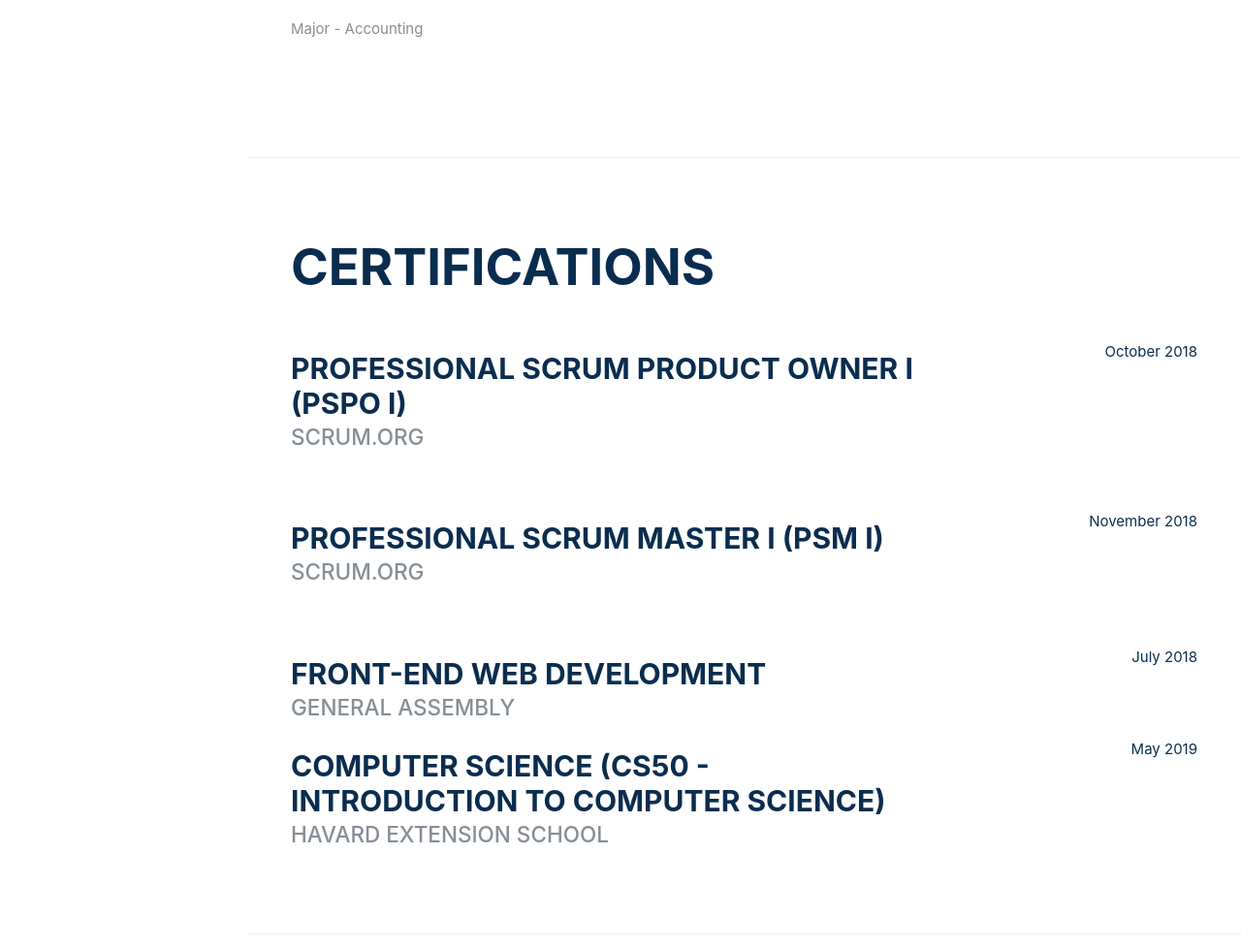
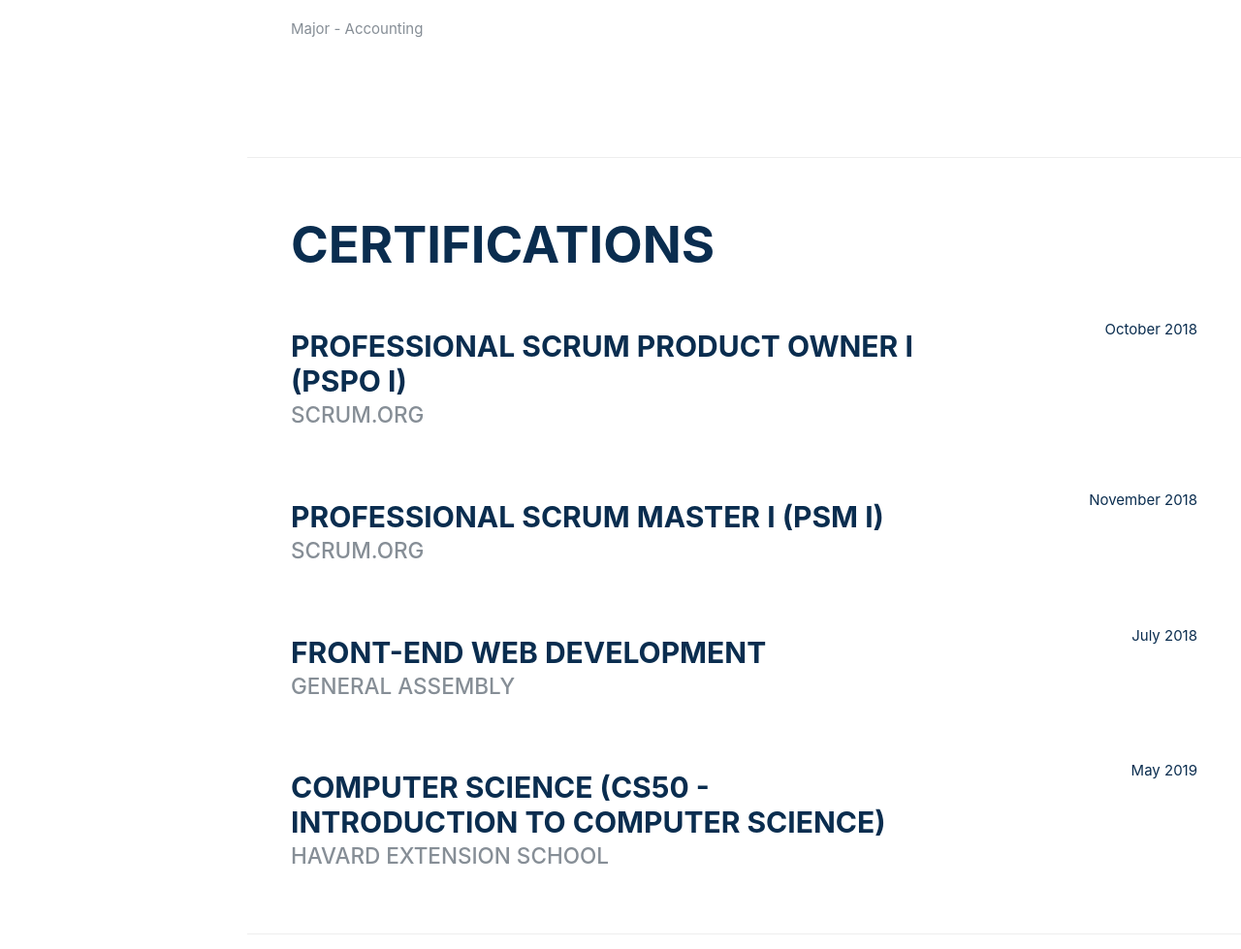
Before and after one commit to Sapanraval/finalproject, a Flask app: page / in a window 1280 px wide. Shown: the part 2807-3786 px from the top of the page at 97% size. Run offline with Flask 2, Linux system fonts and the light colour scheme; some libraries are stand-ins or nearby versions; some web fonts are replaced.

Commit message:
update3 june2019

```diff
--- a/templates/certification.html
+++ b/templates/certification.html
@@ -46,6 +46,6 @@
             <span class="text-primary">May 2019</span>
           </div>
         </div>
-        </div>
+      </div>
     </section>
 {% endblock content %}
--- a/templates/index.html
+++ b/templates/index.html
@@ -152,7 +152,7 @@
           </div>
         </div>
 
-        <div class="resume-item d-flex flex-column flex-md-row justify-content-between">
+        <div class="resume-item d-flex flex-column flex-md-row justify-content-between mb-5">
           <div class="resume-content">
             <h3 class="mb-0">Front-End Web Development</h3>
             <div class="subheading mb-3">GENERAL ASSEMBLY</div>
```
